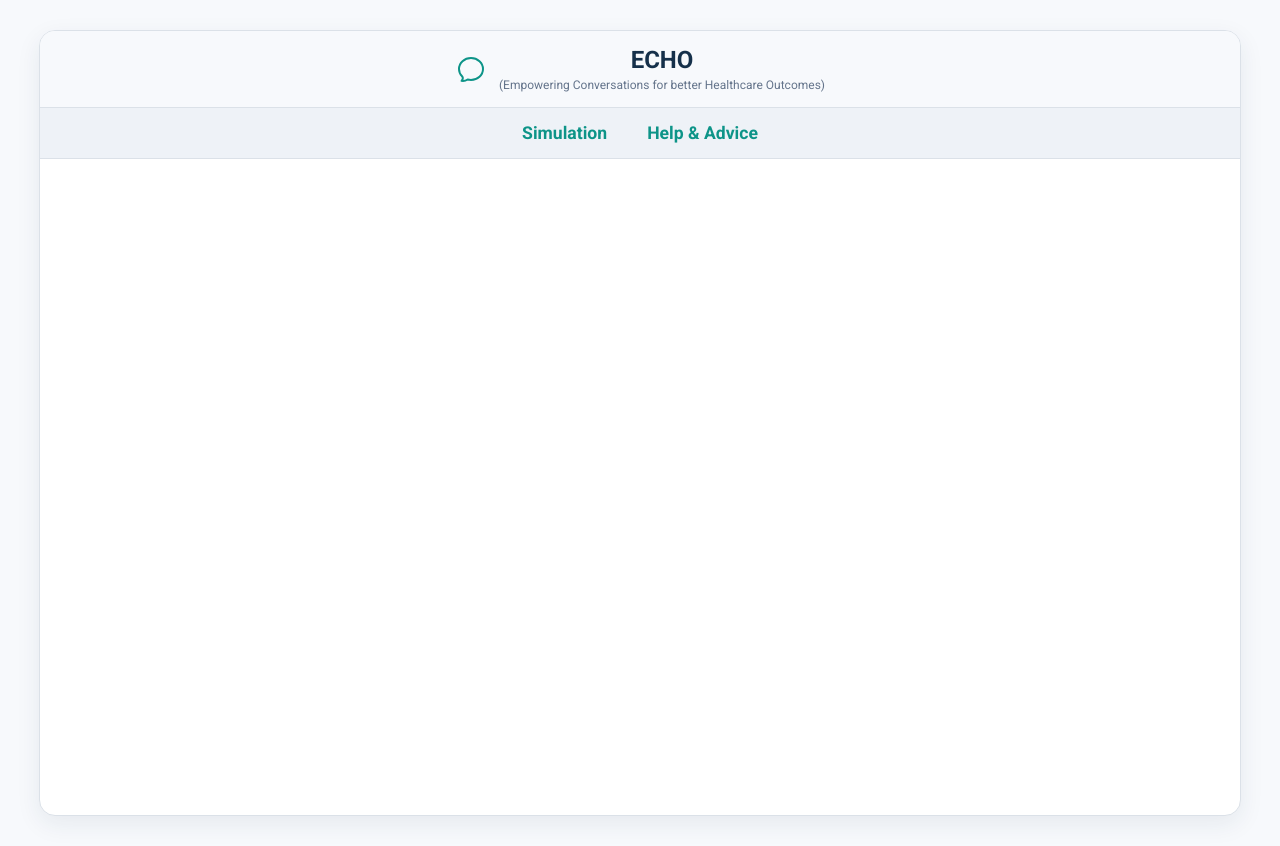
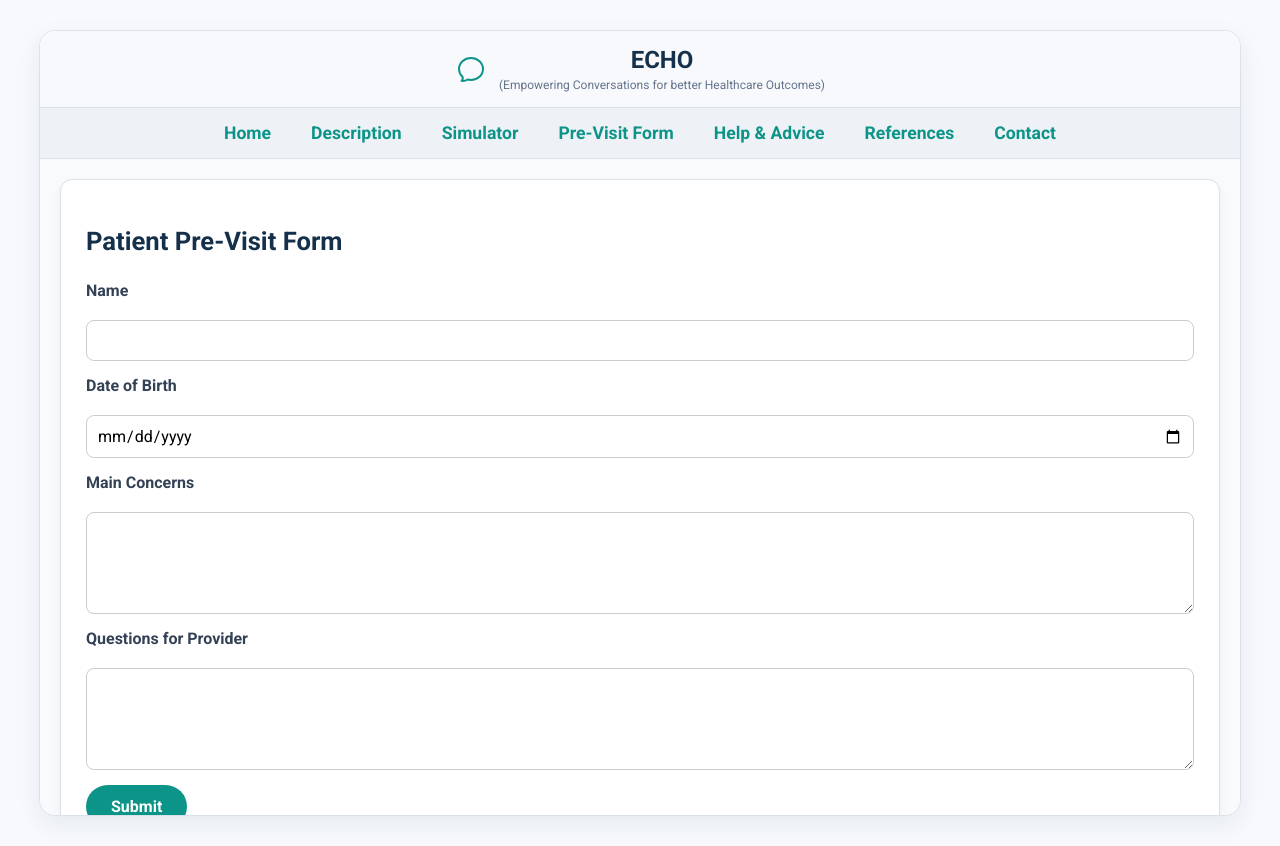
Before and after one commit to wrgr/echo, a React (Create React App) app: page /previsit in a window 1280 px wide. Built offline with nearby package versions, Linux system fonts and the light colour scheme.

Commit message:
Add multi-page site structure and navigation

```diff
--- a/src/App.js
+++ b/src/App.js
@@ -1,13 +1,15 @@
 import React from "react";
 import { Routes, Route, Link } from "react-router-dom";
-import SimulationPage from "./SimulationPage"; // Import the new SimulationPage
-import HelpPage from "./HelpPage"; // Import the new HelpPage
+import HomePage from "./HomePage";
+import DescriptionPage from "./DescriptionPage";
+import SimulationPage from "./SimulationPage";
+import PrevisitFormPage from "./PrevisitFormPage";
+import HelpPage from "./HelpPage";
+import ReferencesPage from "./ReferencesPage";
+import ContactPage from "./ContactPage";
 
 // --- Styling ---
 const styles = {
-  // Shared styles for the overall container and header
-  // These styles are now applied to the main App component,
-  // which acts as the layout wrapper for both SimulationPage and HelpPage.
   appContainer: {
     fontFamily: "'Roboto', sans-serif",
     maxWidth: "1200px",
@@ -60,24 +62,38 @@ const styles = {
     },
   },
   icon: {
-    width: "32px", height: "32px", marginRight: "12px", color: "var(--primary-color)", flexShrink: 0,
+    width: "32px",
+    height: "32px",
+    marginRight: "12px",
+    color: "var(--primary-color)",
+    flexShrink: 0,
     "@media (max-width: 768px)": {
       marginRight: "0",
       marginBottom: "5px",
     },
   },
   titleContainer: {
-    display: "flex", flexDirection: "column", alignItems: "center",
+    display: "flex",
+    flexDirection: "column",
+    alignItems: "center",
     "@media (max-width: 768px)": {
       textAlign: "center",
     },
   },
-  title: {color: "var(--accent-color)", margin: 0, fontSize: "24px", fontWeight: "700",
+  title: {
+    color: "var(--accent-color)",
+    margin: 0,
+    fontSize: "24px",
+    fontWeight: "700",
     "@media (max-width: 768px)": {
       fontSize: "20px",
     },
   },
-  subtitle: {color: "#64748b", margin: "4px 0 0 0", fontSize: "12px", fontWeight: "400",
+  subtitle: {
+    color: "#64748b",
+    margin: "4px 0 0 0",
+    fontSize: "12px",
+    fontWeight: "400",
     "@media (max-width: 768px)": {
       fontSize: "10px",
       textAlign: "center",
@@ -91,6 +107,7 @@ const styles = {
     backgroundColor: "#eef2f7",
     borderBottom: "1px solid #dbe1e8",
     flexShrink: 0,
+    flexWrap: "wrap",
     "@media (max-width: 768px)": {
       flexDirection: "column",
       gap: "10px",
@@ -122,23 +139,61 @@ function App() {
     <div style={styles.appContainer}>
       <header style={styles.header}>
         <div style={styles.headerContent}>
-          <svg style={styles.icon} xmlns="http://www.w3.org/2000/svg" fill="none" viewBox="0 0 24 24" strokeWidth={1.5} stroke="currentColor"><path strokeLinecap="round" strokeLinejoin="round" d="M12 20.25c4.97 0 9-3.694 9-8.25s-4.03-8.25-9-8.25S3 7.444 3 12c0 2.104.859 4.023 2.273 5.48.432.447.74 1.04.586 1.641a4.483 4.483 0 01-.923 1.785A5.969 5.969 0 006 21c1.282 0 2.47-.402 3.445-1.087.81.22 1.668.337 2.555.337z" /></svg>
+          <svg
+            style={styles.icon}
+            xmlns="http://www.w3.org/2000/svg"
+            fill="none"
+            viewBox="0 0 24 24"
+            strokeWidth={1.5}
+            stroke="currentColor"
+          >
+            <path
+              strokeLinecap="round"
+              strokeLinejoin="round"
+              d="M12 20.25c4.97 0 9-3.694 9-8.25s-4.03-8.25-9-8.25S3 7.444 3 12c0 2.104.859 4.023 2.273 5.48.432.447.74 1.04.586 1.641a4.483 4.483 0 01-.923 1.785A5.969 5.969 0 006 21c1.282 0 2.47-.402 3.445-1.087.81.22 1.668.337 2.555.337z"
+            />
+          </svg>
           <div style={styles.titleContainer}>
             <h1 style={styles.title}>ECHO</h1>
-            <h2 style={styles.subtitle}>(Empowering Conversations for better Healthcare Outcomes)</h2>
+            <h2 style={styles.subtitle}>
+              (Empowering Conversations for better Healthcare Outcomes)
+            </h2>
           </div>
         </div>
       </header>
 
       <nav style={styles.navContainer}>
-        <Link to="/simulation" style={styles.navLink}>Simulation</Link>
-        <Link to="/help" style={styles.navLink}>Help & Advice</Link>
+        <Link to="/" style={styles.navLink}>
+          Home
+        </Link>
+        <Link to="/description" style={styles.navLink}>
+          Description
+        </Link>
+        <Link to="/simulation" style={styles.navLink}>
+          Simulator
+        </Link>
+        <Link to="/previsit" style={styles.navLink}>
+          Pre-Visit Form
+        </Link>
+        <Link to="/help" style={styles.navLink}>
+          Help &amp; Advice
+        </Link>
+        <Link to="/references" style={styles.navLink}>
+          References
+        </Link>
+        <Link to="/contact" style={styles.navLink}>
+          Contact
+        </Link>
       </nav>
 
       <Routes>
+        <Route path="/" element={<HomePage />} />
+        <Route path="/description" element={<DescriptionPage />} />
         <Route path="/simulation" element={<SimulationPage />} />
+        <Route path="/previsit" element={<PrevisitFormPage />} />
         <Route path="/help" element={<HelpPage />} />
-        <Route path="/" element={<SimulationPage />} /> {/* Default route */}
+        <Route path="/references" element={<ReferencesPage />} />
+        <Route path="/contact" element={<ContactPage />} />
       </Routes>
     </div>
   );
--- /dev/null
+++ b/src/ContactPage.js
@@ -0,0 +1,39 @@
+import React from 'react';
+
+const styles = {
+  pageContainer: {
+    flexGrow: 1,
+    padding: '20px',
+    overflowY: 'auto',
+    backgroundColor: '#f8fafc',
+  },
+  section: {
+    backgroundColor: '#ffffff',
+    border: '1px solid #dbe1e8',
+    borderRadius: '12px',
+    padding: '25px',
+    boxShadow: '0 4px 12px rgba(21,48,74,0.05)',
+    lineHeight: '1.6',
+    color: '#334155',
+  },
+  title: {
+    fontSize: '1.6em',
+    fontWeight: 'bold',
+    color: 'var(--accent-color)',
+    marginBottom: '10px',
+  },
+};
+
+function ContactPage() {
+  return (
+    <div style={styles.pageContainer}>
+      <section style={styles.section}>
+        <h2 style={styles.title}>Contact</h2>
+        <p>Email: info@example.com</p>
+        <p>Phone: (123) 456-7890</p>
+      </section>
+    </div>
+  );
+}
+
+export default ContactPage;
--- /dev/null
+++ b/src/DescriptionPage.js
@@ -0,0 +1,43 @@
+import React from 'react';
+
+const styles = {
+  pageContainer: {
+    flexGrow: 1,
+    padding: '20px',
+    overflowY: 'auto',
+    backgroundColor: '#f8fafc',
+  },
+  section: {
+    backgroundColor: '#ffffff',
+    border: '1px solid #dbe1e8',
+    borderRadius: '12px',
+    padding: '25px',
+    boxShadow: '0 4px 12px rgba(21,48,74,0.05)',
+    lineHeight: '1.6',
+    color: '#334155',
+  },
+  title: {
+    fontSize: '1.6em',
+    fontWeight: 'bold',
+    color: 'var(--accent-color)',
+    marginBottom: '10px',
+  },
+};
+
+function DescriptionPage() {
+  return (
+    <div style={styles.pageContainer}>
+      <section style={styles.section}>
+        <h2 style={styles.title}>About the Project</h2>
+        <p>
+          This site provides a suite of tools aimed at enhancing clinician–
+          patient communication. Explore the simulator to practice
+          conversations, review helpful references, and gather patient
+          information before visits.
+        </p>
+      </section>
+    </div>
+  );
+}
+
+export default DescriptionPage;
--- /dev/null
+++ b/src/HomePage.js
@@ -0,0 +1,42 @@
+import React from 'react';
+
+const styles = {
+  pageContainer: {
+    flexGrow: 1,
+    padding: '20px',
+    overflowY: 'auto',
+    backgroundColor: '#f8fafc',
+  },
+  section: {
+    backgroundColor: '#ffffff',
+    border: '1px solid #dbe1e8',
+    borderRadius: '12px',
+    padding: '25px',
+    boxShadow: '0 4px 12px rgba(21,48,74,0.05)',
+    lineHeight: '1.6',
+    color: '#334155',
+  },
+  title: {
+    fontSize: '1.6em',
+    fontWeight: 'bold',
+    color: 'var(--accent-color)',
+    marginBottom: '10px',
+  },
+};
+
+function HomePage() {
+  return (
+    <div style={styles.pageContainer}>
+      <section style={styles.section}>
+        <h2 style={styles.title}>Welcome to ECHO</h2>
+        <p>
+          ECHO (Empowering Conversations for better Healthcare Outcomes) helps
+          clinicians build communication skills through interactive
+          simulations and practical resources.
+        </p>
+      </section>
+    </div>
+  );
+}
+
+export default HomePage;
--- /dev/null
+++ b/src/PrevisitFormPage.js
@@ -0,0 +1,126 @@
+import React, { useState } from 'react';
+
+const styles = {
+  pageContainer: {
+    flexGrow: 1,
+    padding: '20px',
+    overflowY: 'auto',
+    backgroundColor: '#f8fafc',
+  },
+  form: {
+    backgroundColor: '#ffffff',
+    border: '1px solid #dbe1e8',
+    borderRadius: '12px',
+    padding: '25px',
+    boxShadow: '0 4px 12px rgba(21,48,74,0.05)',
+    display: 'flex',
+    flexDirection: 'column',
+    gap: '15px',
+  },
+  title: {
+    fontSize: '1.6em',
+    fontWeight: 'bold',
+    color: 'var(--accent-color)',
+    marginBottom: '10px',
+  },
+  label: {
+    fontWeight: 'bold',
+    color: '#334155',
+    marginBottom: '5px',
+  },
+  input: {
+    padding: '10px',
+    border: '1px solid #ccc',
+    borderRadius: '8px',
+    fontSize: '1em',
+    fontFamily: 'inherit',
+    outline: 'none',
+  },
+  textArea: {
+    padding: '10px',
+    border: '1px solid #ccc',
+    borderRadius: '8px',
+    minHeight: '80px',
+    fontSize: '1em',
+    fontFamily: 'inherit',
+    outline: 'none',
+  },
+  button: {
+    padding: '12px 25px',
+    fontSize: '1em',
+    fontWeight: 'bold',
+    backgroundColor: 'var(--primary-color)',
+    color: 'white',
+    border: 'none',
+    borderRadius: '25px',
+    cursor: 'pointer',
+    alignSelf: 'flex-start',
+  },
+};
+
+function PrevisitFormPage() {
+  const [formData, setFormData] = useState({ name: '', dob: '', concerns: '', questions: '' });
+
+  const handleChange = (e) => {
+    const { name, value } = e.target;
+    setFormData((prev) => ({ ...prev, [name]: value }));
+  };
+
+  const handleSubmit = (e) => {
+    e.preventDefault();
+    console.log('Previsit form submitted:', formData);
+    alert('Form submitted. Thank you!');
+    setFormData({ name: '', dob: '', concerns: '', questions: '' });
+  };
+
+  return (
+    <div style={styles.pageContainer}>
+      <form style={styles.form} onSubmit={handleSubmit}>
+        <h2 style={styles.title}>Patient Pre-Visit Form</h2>
+
+        <label style={styles.label} htmlFor="name">Name</label>
+        <input
+          style={styles.input}
+          id="name"
+          name="name"
+          value={formData.name}
+          onChange={handleChange}
+          required
+        />
+
+        <label style={styles.label} htmlFor="dob">Date of Birth</label>
+        <input
+          style={styles.input}
+          id="dob"
+          name="dob"
+          type="date"
+          value={formData.dob}
+          onChange={handleChange}
+          required
+        />
+
+        <label style={styles.label} htmlFor="concerns">Main Concerns</label>
+        <textarea
+          style={styles.textArea}
+          id="concerns"
+          name="concerns"
+          value={formData.concerns}
+          onChange={handleChange}
+        />
+
+        <label style={styles.label} htmlFor="questions">Questions for Provider</label>
+        <textarea
+          style={styles.textArea}
+          id="questions"
+          name="questions"
+          value={formData.questions}
+          onChange={handleChange}
+        />
+
+        <button type="submit" style={styles.button}>Submit</button>
+      </form>
+    </div>
+  );
+}
+
+export default PrevisitFormPage;
--- /dev/null
+++ b/src/ReferencesPage.js
@@ -0,0 +1,45 @@
+import React from 'react';
+
+const styles = {
+  pageContainer: {
+    flexGrow: 1,
+    padding: '20px',
+    overflowY: 'auto',
+    backgroundColor: '#f8fafc',
+  },
+  section: {
+    backgroundColor: '#ffffff',
+    border: '1px solid #dbe1e8',
+    borderRadius: '12px',
+    padding: '25px',
+    boxShadow: '0 4px 12px rgba(21,48,74,0.05)',
+    lineHeight: '1.6',
+    color: '#334155',
+  },
+  title: {
+    fontSize: '1.6em',
+    fontWeight: 'bold',
+    color: 'var(--accent-color)',
+    marginBottom: '10px',
+  },
+  list: {
+    paddingLeft: '20px',
+  },
+};
+
+function ReferencesPage() {
+  return (
+    <div style={styles.pageContainer}>
+      <section style={styles.section}>
+        <h2 style={styles.title}>References</h2>
+        <ul style={styles.list}>
+          <li>Institute of Medicine. Crossing the Quality Chasm. 2001.</li>
+          <li>Epstein RM, Street RL. Patient-Centered Communication. 2007.</li>
+          <li>Stewart M. Effective Physician-Patient Communication. 1995.</li>
+        </ul>
+      </section>
+    </div>
+  );
+}
+
+export default ReferencesPage;
```
